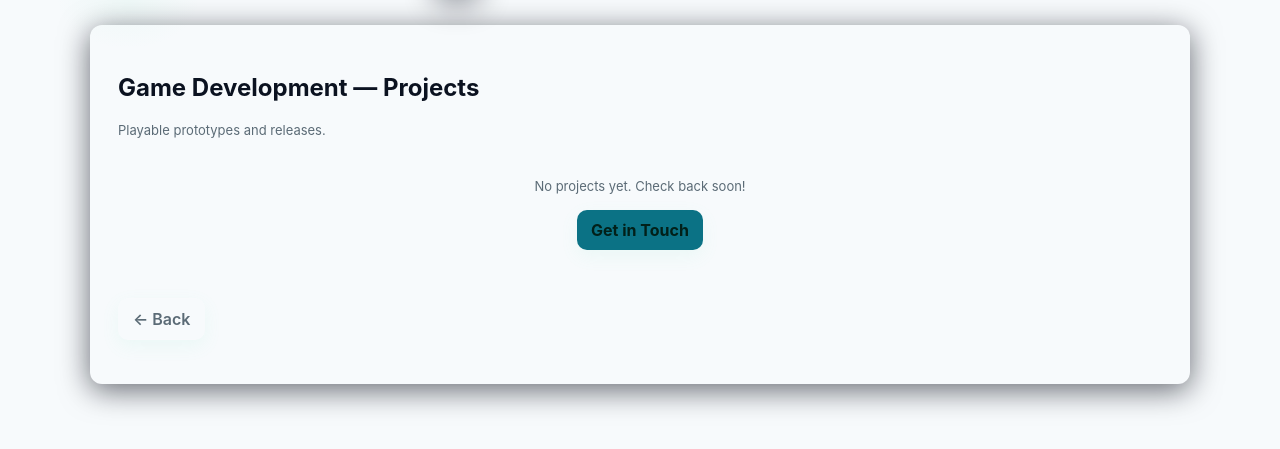
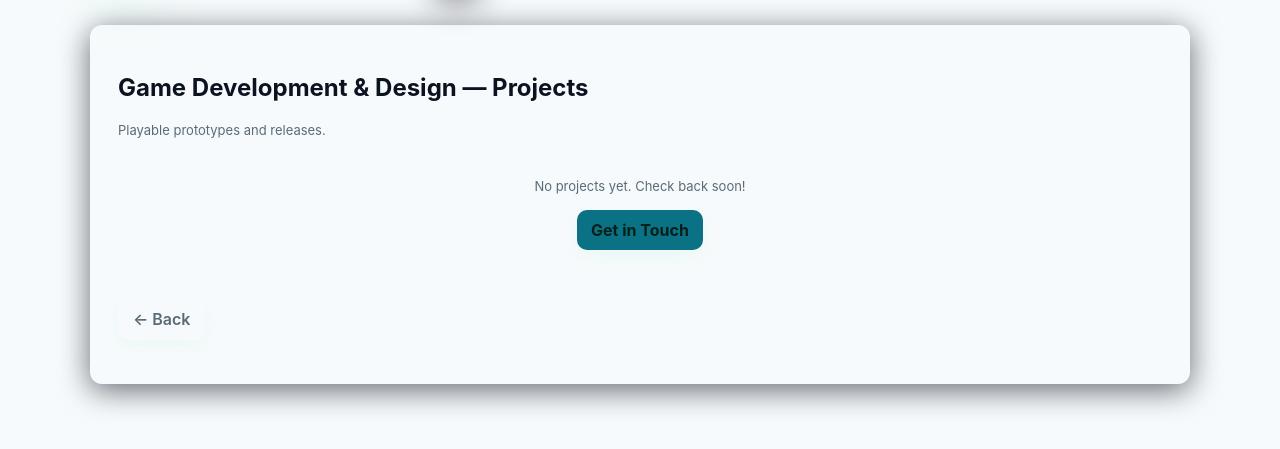
Before and after one commit to orareny/OrA-Tech-Studio, a website: page games.html in a window 1280 px wide. Shown: the part 79-528 px from the top of the page. Drawn offline with Linux system fonts and the light colour scheme.

Commit message:
Update heading to include 'Design' in projects section

```diff
--- a/games.html
+++ b/games.html
@@ -24,7 +24,7 @@
         </header>
 
         <main>
-            <h2>Game Development — Projects</h2>
+            <h2>Game Development & Design — Projects</h2>
             <p class="muted">Playable prototypes and releases.</p>
 
             <div id="projectsContainer" style="margin-top:12px"></div>
```
